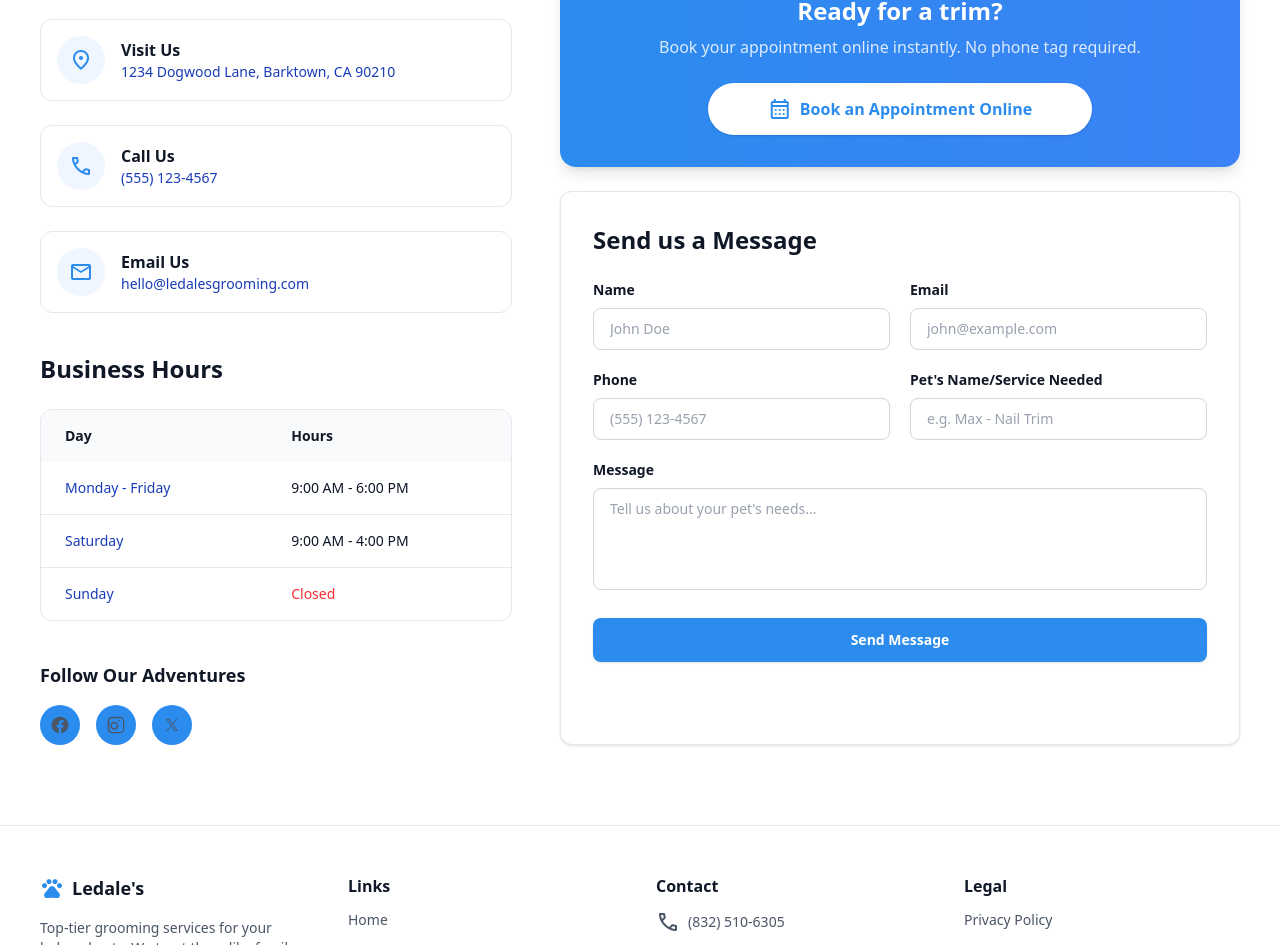
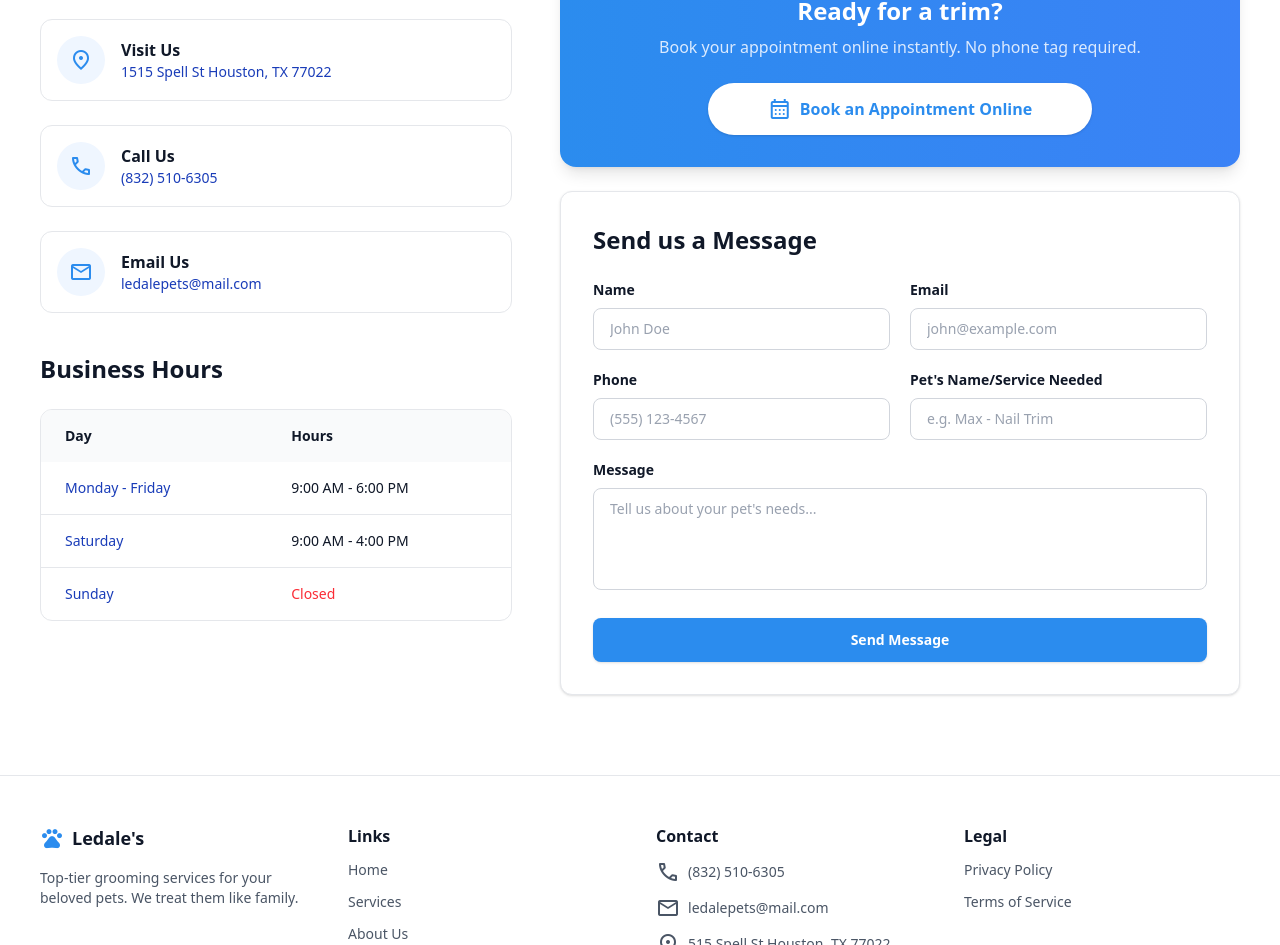
Before and after one commit to kechichianhovig4-oss/ledalepetgrooming, a React (Vite) app: page /contact in a window 1280 px wide. Shown: the part 297-1242 px from the top of the page. Built offline with nearby package versions, Linux system fonts and the light colour scheme.

Commit message:
Fix build dependencies

```diff
--- a/src/components/Contact.jsx
+++ b/src/components/Contact.jsx
@@ -16,22 +16,22 @@ function ContactPage() {
     {
       icon: "location_on",
       title: "Visit Us",
-      content: "1234 Dogwood Lane, Barktown, CA 90210",
+      content: "1515 Spell St Houston, TX 77022",
       href: "https://maps.google.com",
       type: "link"
     },
     {
       icon: "call",
       title: "Call Us",
-      content: "(555) 123-4567",
-      href: "tel:5551234567",
+      content: "(832) 510-6305",
+      href: "tel:8325106305",
       type: "link"
     },
     {
       icon: "mail",
       title: "Email Us",
-      content: "hello@ledalesgrooming.com",
-      href: "mailto:hello@ledalesgrooming.com",
+      content: "ledalepets@mail.com",
+      href: "mailto:ledalepets@mail.com",
       type: "link"
     }
   ];
@@ -249,19 +249,11 @@ function ContactPage() {
               </div>
 
               <div className="flex flex-col gap-4">
-                <h3 className="text-lg font-bold text-gray-900">Follow Our Adventures</h3>
+
                 <div className="flex gap-4">
-                  {socialLinks.map((social, index) => (
-                    <a
-                      key={index}
-                      className="size-10 rounded-full bg-gray-100 flex items-center justify-center text-gray-600 hover:bg-primary hover:text-white transition-all"
-                      href="#"
-                      aria-label={social.name}
-                      style={{ '--tw-bg-opacity': 1, backgroundColor: 'rgba(43, 140, 238, var(--tw-bg-opacity))' }}
-                    >
-                      {social.icon}
-                    </a>
-                  ))}
+
+
+
                 </div>
               </div>
             </div>
--- a/src/components/services.jsx
+++ b/src/components/services.jsx
@@ -336,7 +336,7 @@ function ServicesPage() {
             <h4 className="font-bold text-gray-900">Contact</h4>
             <div className="flex items-center gap-2 text-gray-600 text-sm">
               <span className="material-symbols-outlined text-[18px]">call</span>
-              (555) 123-4567
+              (832) 510-6305
             </div>
             <div className="flex items-center gap-2 text-gray-600 text-sm">
               <span className="material-symbols-outlined text-[18px]">mail</span>
```
